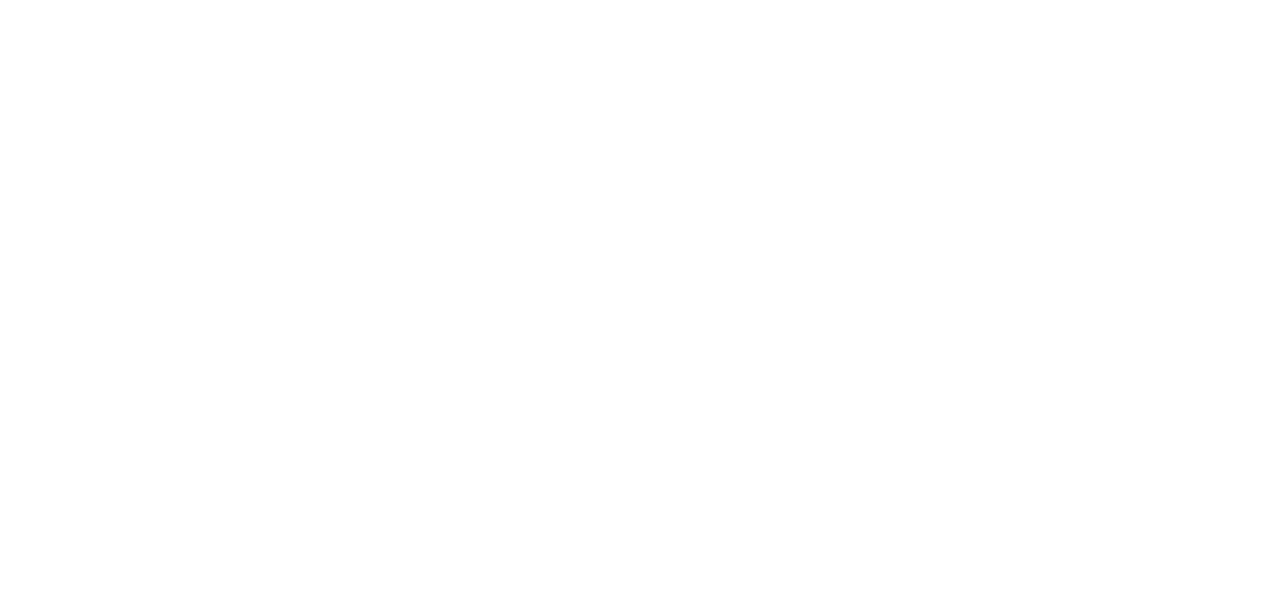
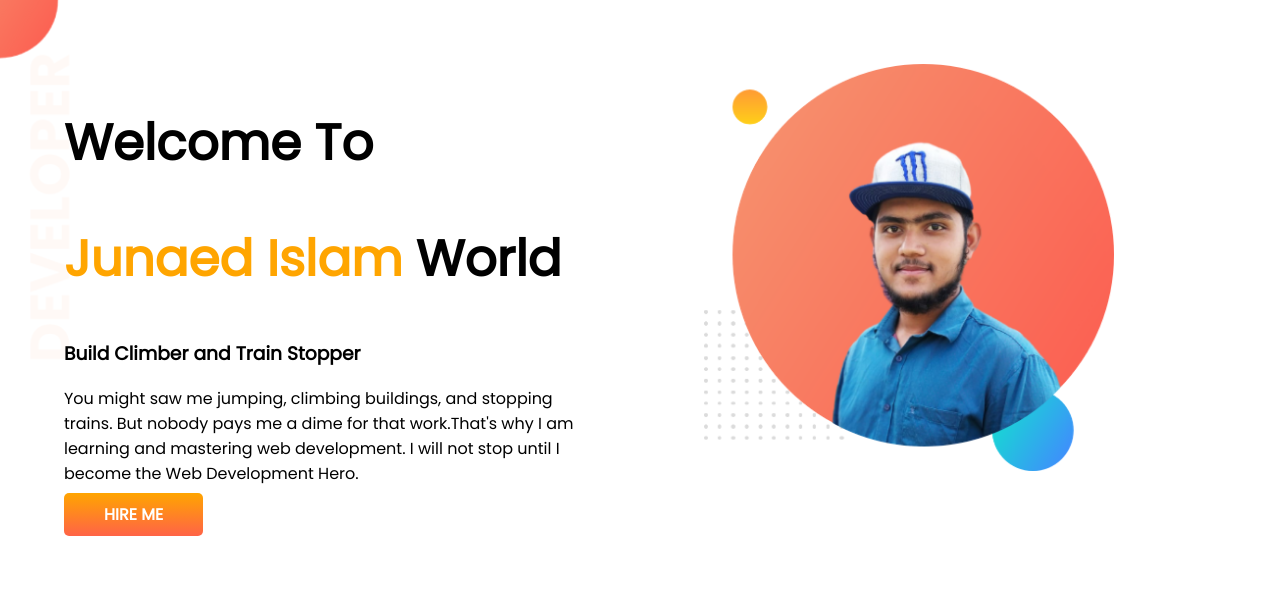
Before and after one commit to junaedislam29/Developer-portfolio-restart, a plain HTML site: page index.html in a window 1280 px wide. Drawn offline with Linux system fonts and the light colour scheme.

Commit message:
first-section-complete

```diff
--- a/CSS/style.css
+++ b/CSS/style.css
@@ -0,0 +1,33 @@
+body{
+    font-family: 'Poppins', sans-serif;
+    margin: 0;
+}
+h1{
+    font-size: 50px;
+}
+.orange-color{
+    color: orange;
+}
+section{
+    display: flex;
+}
+.half-width{
+    width: 50%;
+    padding: 5%;
+}
+.half-width img {
+    width: 80%;
+}
+.link-button{
+    text-decoration: none;
+    background-image:linear-gradient(orange, tomato);
+    padding: 10px 40px;
+    border-radius: 5px;
+    color: white;
+    font-weight: 700;
+
+}
+.top-banner{
+    background-image: url(/images/top-banner.png);
+    background-repeat: no-repeat;
+}
--- a/index.html
+++ b/index.html
@@ -1,13 +1,33 @@
 <!DOCTYPE html>
 <html lang="en">
+
 <head>
     <meta charset="UTF-8">
     <meta http-equiv="X-UA-Compatible" content="IE=edge">
     <meta name="viewport" content="width=device-width, initial-scale=1.0">
     <title>Developer Portfolio Restart</title>
+    <link rel="preconnect" href="https://fonts.googleapis.com">
+    <link rel="preconnect" href="https://fonts.gstatic.com" crossorigin>
+    <link href="https://fonts.googleapis.com/css2?family=Poppins&display=swap" rel="stylesheet">
     <link rel="stylesheet" href="CSS/style.css">
 </head>
+
 <body>
+    <section class="top-banner">
+        <div class="half-width">
+            <h1>Welcome To </h1>
+            <h1><span class="orange-color">Junaed Islam</span> World</h1>
+            <h3>Build Climber and Train Stopper
+            </h3>
+            <p>You might saw me jumping, climbing buildings, and stopping trains. But nobody pays me a dime for that
+                work.That's why I am learning and mastering web development. I will not stop until I become the Web
+                Development Hero.</p>
+            <a class="link-button" target="_blank" href="https://google.com">HIRE ME</a>
+        </div>
+        <div class="half-width">
+            <img src="images/my-png-bg.png" alt="">
+        </div>
+    </section>
+</body>
 
-</body>
 </html>
```
Also changed, not shown: images/dream-bg.png (added), images/exp-bg.png (added), images/my-bg.png (added), images/my-bg2.png (added), images/my-png-bg.png (added), images/my-png2.png (added), images/top-banner.png (added), 7 other files.
